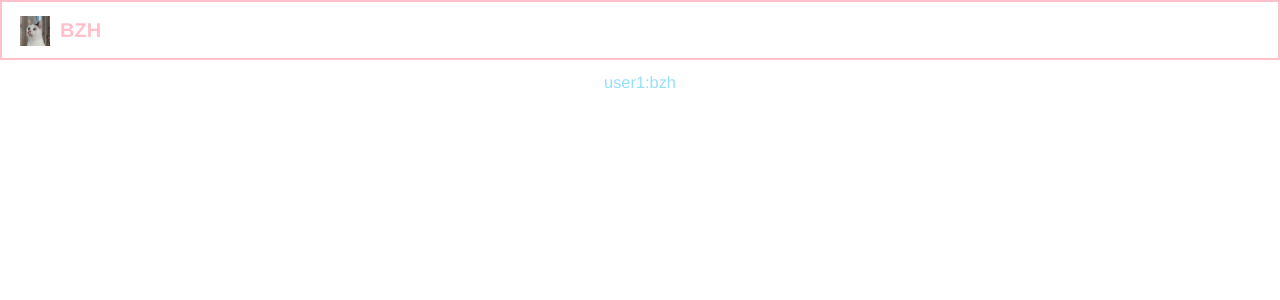
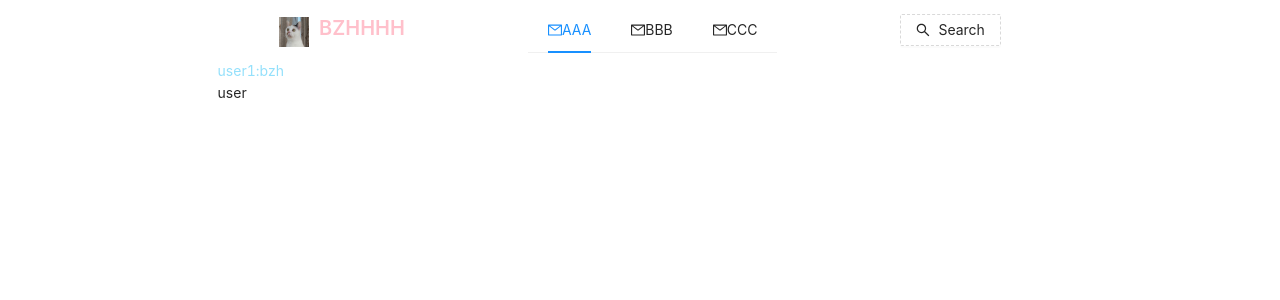
Before and after one commit to bzhhhh/bzh-blog, a Next.js app: page /user in a window 1280 px wide. Shown: the top 300 px of the page. Built offline with nearby package versions, Linux system fonts and the light colour scheme.

Commit message:
0410 sass

```diff
--- a/components/Header.js
+++ b/components/Header.js
@@ -1,46 +1,81 @@
 import React, { Component } from 'react'
+import { Menu, Button, Input } from 'antd'
+import {
+  MailOutlined,
+  SearchOutlined
+} from '@ant-design/icons'
 import Link from 'next/link'
 
-class Header extends Component {
+const { Search } = Input
+
+class Header extends React.Component {
   constructor(props) {
     super(props)
+
     const { title } = props
-    this.state = { title }
+    this.state = {
+      title,
+      current: 'mail',
     }
-
+  }
+  handleClick = (e) => {
+    console.log('click ', e)
+    this.setState({
+      current: e.key,
+    })
+  }
   render() {
-    const { title } = this.state
     return (
-      <div className="header-container">
+      <div className="header">
+        <div className="header-content">
           <Link href="/">
             <div className="logo-container">
               <img className="logo" alt="logo" src="/images/logo.jpg" />
-            <span className="sys-name">BZH</span>
+              <span className="sys-name">BZHHHH</span>
             </div>
           </Link>
-        <h2>{title}</h2>
-        <style jsx>{`
-          .header-container {
+          <Menu
+            onClick={this.handleClick}
+            selectedKeys={[this.state.current]}
+            mode="horizontal"
+          >
+            <Menu.Item key="mail">
+              <MailOutlined />
+              AAA
+            </Menu.Item>
+            <Menu.Item key="bbb">
+              <MailOutlined />
+              BBB
+            </Menu.Item>
+            <Menu.Item key="ccc">
+              <MailOutlined />
+              CCC
+            </Menu.Item>
+          </Menu>
+          <div className="search-content">
+            <Button type="dashed" icon={<SearchOutlined />}>Search</Button>
+            {/* <Search
+              placeholder="input search text"
+              onSearch={value => console.log(value)}
+              style={{ width: 200 }}
+            /> */}
+          </div>
+        </div>
+        <style jsx global>
+          {`
+            .header {
+              width: 100%;
               height: 60px;
-            background-color: #fff;
-            border: 2px solid pink;
-            margin-bottom: 10px;
             }
-          h2 {
-            text-align: center;
-            line-height: 60px;
-            font-size: 1.6rem;
-            font-weight: 500;
-            color: #fff;
-          }
-          .logo-container {
-            position: absolute;
+            .header-content {
+              position: relative;
               display: flex;
-            justify-content: center;
+              justify-content: space-around;
               align-items: center;
-            top: 15px;
-            left: 20px;
-            cursor: pointer;
+              width: 66%;
+              height: 100%;
+              margin: 0 auto;
+              // border: 1px dashed pink;
             }
             .sys-name {
               display: inline-block;
@@ -53,7 +88,8 @@ class Header extends Component {
               width: 30px;
               height: 30px;
             }
-        `}</style>
+          `}
+        </style>
       </div>
     )
   }
--- a/components/Layout.js
+++ b/components/Layout.js
@@ -5,29 +5,20 @@ import Header from './Header'
 export default ({ title, children }) => (
   <Fragment>
     <Head>
-      <meta name='viewport' content='width=device-width, initial-scale=1' />
+      <meta name="viewport" content="width=device-width, initial-scale=1" />
       <meta charSet='utf-8' />
       <link rel="icon" href="/favicon.ico" />
       <title>bzh</title>
     </Head>
-    <style jsx global>{`
-      * {
-        margin: 0;
-        padding: 0;
-        box-sizing: border-box;
-      }
-      body {
-        font-family: Helvetica, 'Hiragino Sans GB', 'Microsoft Yahei', '微软雅黑', Arial, sans-serif;
-      }
-      .content-container {
-        display: flex;
-        flex-direction: column;
-        align-items: center;
-      }
-    `}</style>
     <Header title={title} />
     <div className='content-container'>
       {children}
     </div>
+    <style jsx global>{`
+      .content-container {
+        width: 66%;
+        margin: auto;
+      }
+    `}</style>
   </Fragment>
 )
--- /dev/null
+++ b/constants/ConstTypes.js
@@ -0,0 +1,4 @@
+export const RoleType = {
+  0: 'admin',
+  1: 'user'
+}
--- a/pages/_app.js
+++ b/pages/_app.js
@@ -1,4 +1,5 @@
 import 'antd/dist/antd.css'
+import '../style.scss'
 
 export default function MyApp({ Component, pageProps }) {
   return <Component {...pageProps} />
--- a/pages/user.js
+++ b/pages/user.js
@@ -1,7 +1,11 @@
 import Layout from '../components/Layout'
+import { RoleType } from '../constants/ConstTypes'
+
+
 const UserList = () => (
   <Layout>
     <h3>user1:bzh</h3>
+    <span>{RoleType[1]}</span>
     <style jsx>
       {
         `
--- /dev/null
+++ b/style.scss
@@ -0,0 +1,71 @@
+body,
+div,
+dl,
+dt,
+dd,
+ul,
+ol,
+li,
+h1,
+h2,
+h3,
+h4,
+h5,
+h6,
+pre,
+code,
+form,
+fieldset,
+legend,
+input,
+textarea,
+p,
+blockquote,
+th,
+td {
+  margin: 0;
+  padding: 0;
+}
+
+table {
+  border-collapse: collapse;
+  border-spacing: 0;
+}
+
+fieldset,
+img {
+  border: 0;
+}
+
+address,
+caption,
+cite,
+code,
+dfn,
+em,
+th,
+var,
+i {
+  font-style: normal;
+  font-weight: normal;
+}
+
+ol,
+ul {
+  list-style: none;
+}
+
+caption,
+th {
+  text-align: left;
+}
+
+h1,
+h2,
+h3,
+h4,
+h5,
+h6 {
+  font-size: 100%;
+  font-weight: normal;
+}
```
Also changed, not shown: pages/user/userDetail.js (added), pages/user/userList.js (added). Lines whose indentation alone changed are shown as unchanged.
